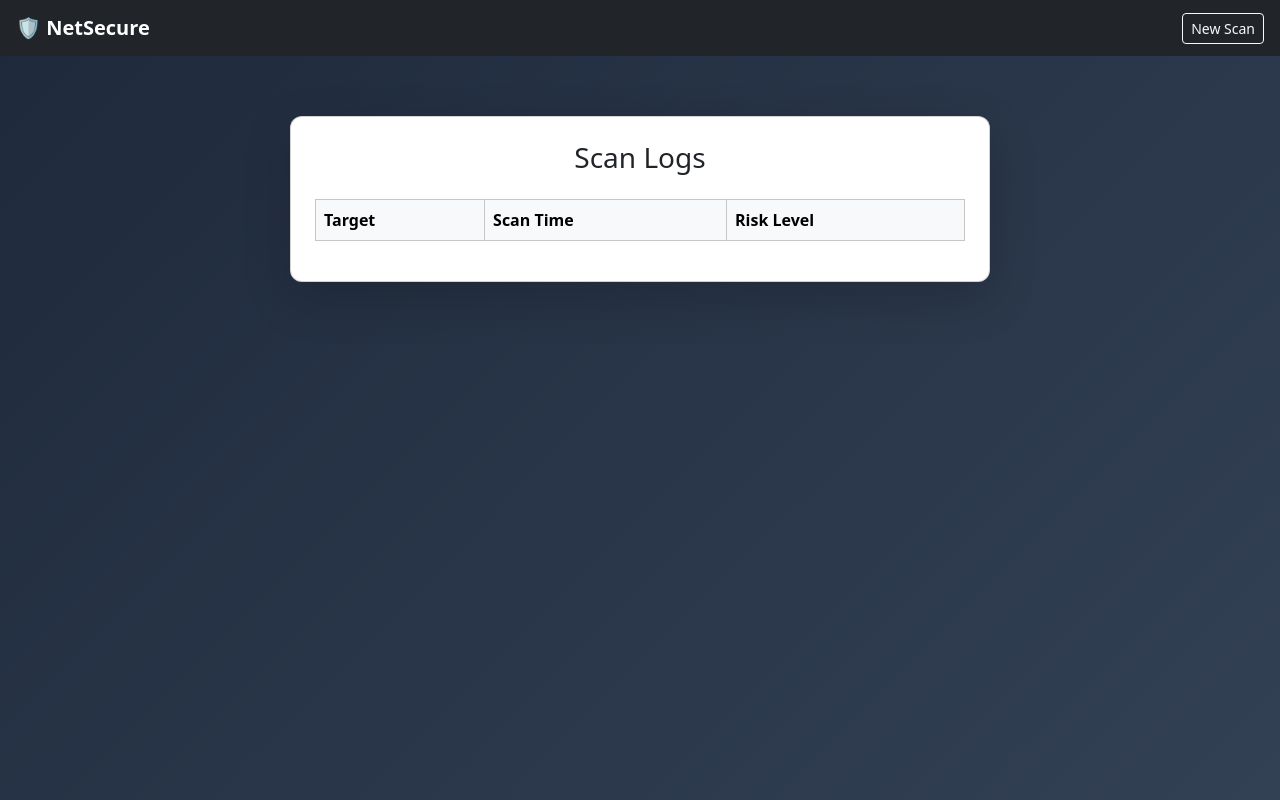
After one commit to kumud271/TCS-332, a Python web app: template Result_dashboard/Templates/logs.html in a window 1280 px wide. The commit adds this page. Run offline with Jinja, Linux system fonts and the light colour scheme; the template is opened without the code that fills it, so the values that code supplies are empty.

Commit message:
Add logs page and update styling

```diff
--- /dev/null
+++ b/Result_dashboard/Templates/logs.html
@@ -0,0 +1,50 @@
+<!DOCTYPE html>
+<html lang="en">
+
+<head>
+    <meta charset="UTF-8">
+    <meta name="viewport" content="width=device-width, initial-scale=1.0">
+    <title>NetSecure - Logs</title>
+    <link href="https://cdn.jsdelivr.net/npm/bootstrap@5.3.8/dist/css/bootstrap.min.css" rel="stylesheet"
+        integrity="sha384-sRIl4kxILFvY47J16cr9ZwB07vP4J8+LH7qKQnuqkuIAvNWLzeN8tE5YBujZqJLB" crossorigin="anonymous">
+    <style>
+        body {
+            background: linear-gradient(135deg, #1e293b, #334155);
+            min-height: 100vh;
+        }
+    </style>
+</head>
+
+<body>
+    <nav class="navbar navbar-dark bg-dark px-3">
+        <a class="navbar-brand fw-bold" href="/">🛡️ NetSecure</a>
+        <a href="/" class="btn btn-outline-light btn-sm">New Scan</a>
+    </nav>
+
+    <div class="d-flex justify-content-center align-items-start" style="min-height: 85vh; padding-top: 60px;">
+        <div class="card shadow-lg p-4" style="width: 100%; max-width: 700px; border-radius: 12px;">
+            <h3 class="text-center mb-4">Scan Logs</h3>
+
+            <table class="table table-bordered">
+                <thead class="table-light">
+                    <tr>
+                        <th>Target</th>
+                        <th>Scan Time</th>
+                        <th>Risk Level</th>
+                    </tr>
+                </thead>
+                <tbody>
+                    {% for scan in scans %}
+                    <tr>
+                        <td>{{ scan.target }}</td>
+                        <td>{{ scan.scan_time }}</td>
+                        <td>{{ scan.risk_level }}</td>
+                    </tr>
+                    {% endfor %}
+                </tbody>
+            </table>
+        </div>
+    </div>
+</body>
+
+</html>
```
Also changed, not shown: Result_dashboard/Templates/index.html (+25 -10 lines), Result_dashboard/Templates/result.html (+27 -12 lines).
